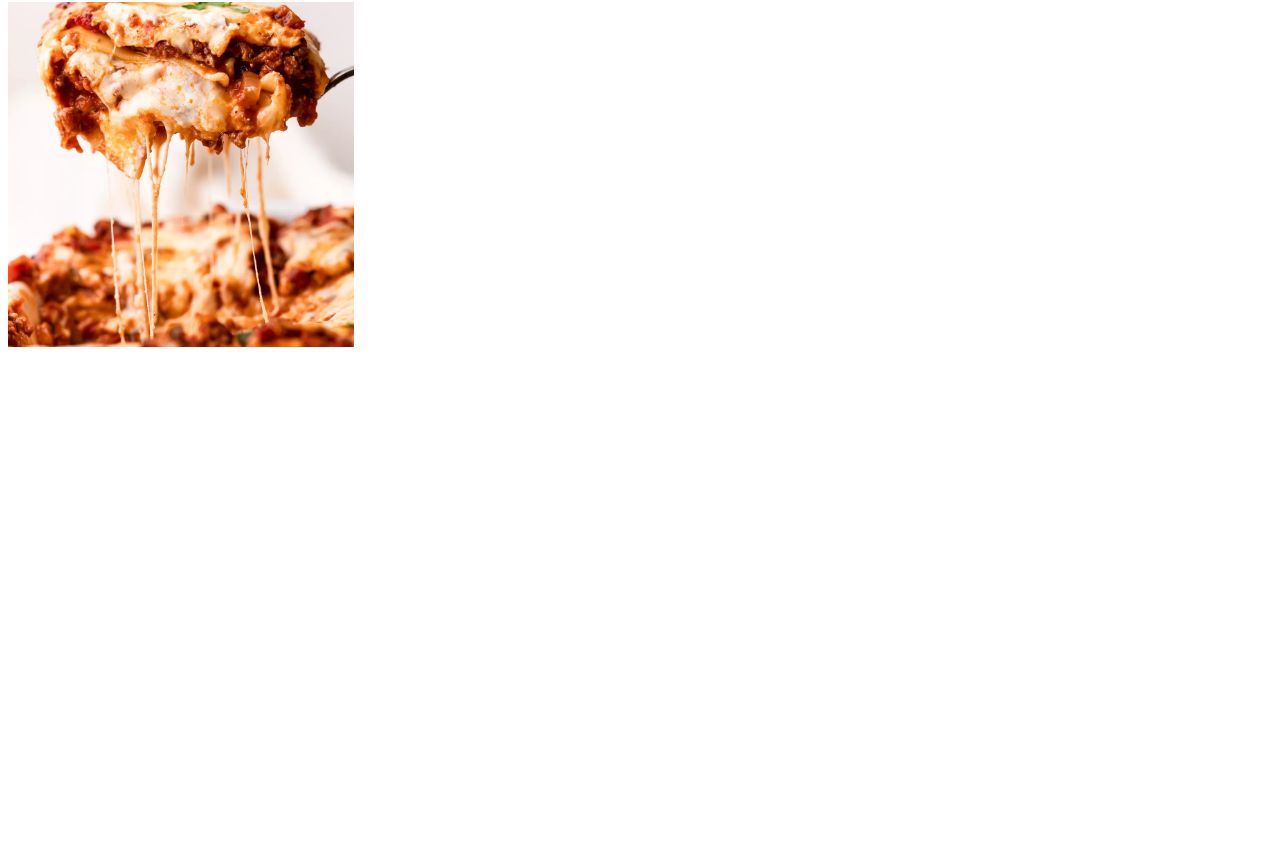
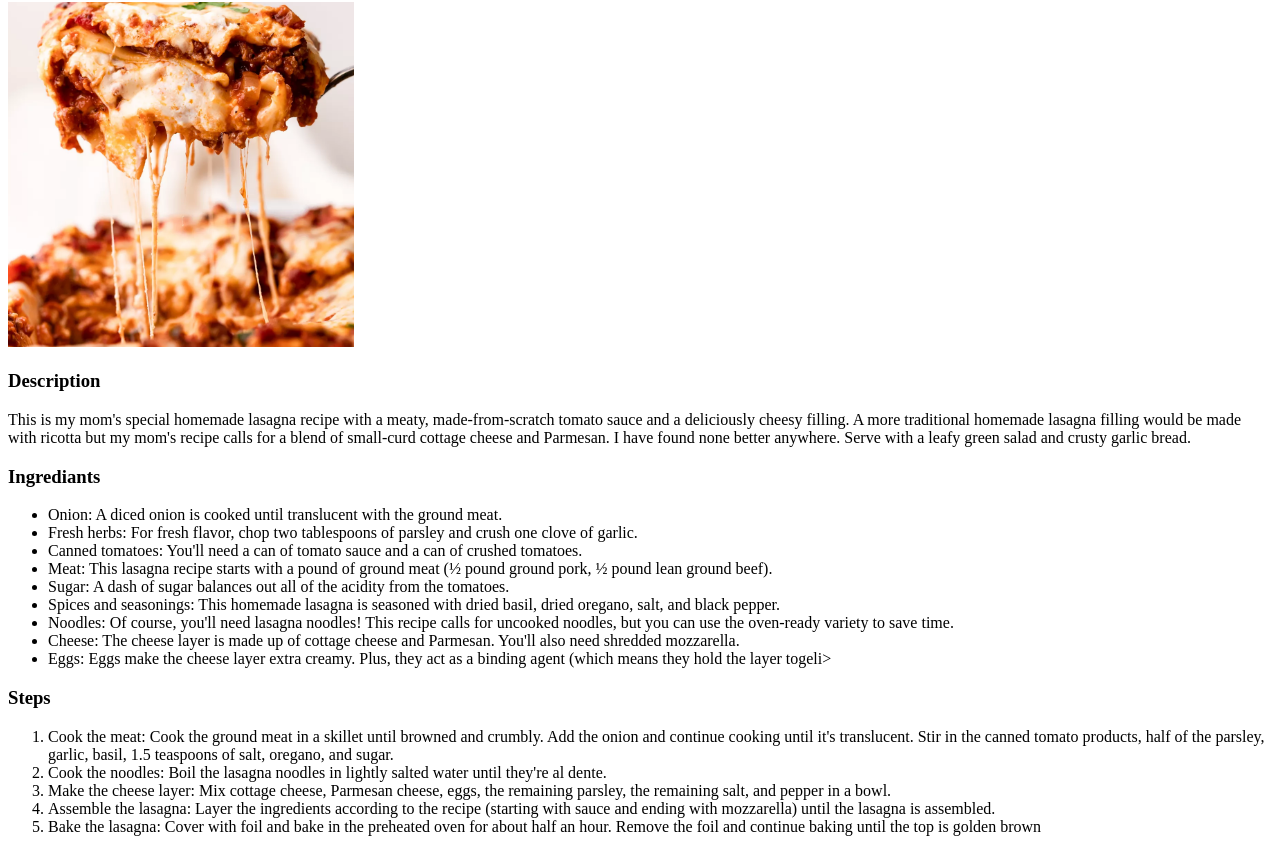
Before and after one commit to PittsGitHub/Odin-Project-Assignment-Recipe-Book, a plain HTML site: page recipes/lasagna.html in a window 1280 px wide. Shown: the part 78-930 px from the top of the page. Before the commit the page ends 800 px from the top, so only its background shows below. Drawn offline with Linux system fonts and the light colour scheme.

Commit message:
Lasagna recipe page done. Two More to Follow.

```diff
--- a/recipes/lasagna.html
+++ b/recipes/lasagna.html
@@ -9,6 +9,35 @@
     <body>
         <h1>Lasagna Recipe</h1>
         <img src = "..\images\lasagna.png" style="width: 27vw; min-width: 155px;">
+        <h3>Description</h3>
+        <p>
+            This is my mom's special homemade lasagna recipe with a meaty, made-from-scratch
+            tomato sauce and a deliciously cheesy filling. A more traditional homemade lasagna
+            filling would be made with ricotta but my mom's recipe calls for a blend of
+            small-curd cottage cheese and Parmesan. I have found none better anywhere.
+            Serve with a leafy green salad and crusty garlic bread.
+
+        </p>
+        <h3>Ingrediants</h3>
+        <ul>
+            <li>Onion: A diced onion is cooked until translucent with the ground meat.</li>
+            <li>Fresh herbs: For fresh flavor, chop two tablespoons of parsley and crush one clove of garlic.</li>
+            <li>Canned tomatoes: You'll need a can of tomato sauce and a can of crushed tomatoes.</li>
+            <li>Meat: This lasagna recipe starts with a pound of ground meat (½ pound ground pork, ½ pound lean ground beef).</li>
+            <li>Sugar: A dash of sugar balances out all of the acidity from the tomatoes.</li>
+            <li>Spices and seasonings: This homemade lasagna is seasoned with dried basil, dried oregano, salt, and black pepper.
+            <li>Noodles: Of course, you'll need lasagna noodles! This recipe calls for uncooked noodles, but you can use the oven-ready variety to save time.</li>
+            <li>Cheese: The cheese layer is made up of cottage cheese and Parmesan. You'll also need shredded mozzarella.</li>
+            <li>Eggs: Eggs make the cheese layer extra creamy. Plus, they act as a binding agent (which means they hold the layer togeli> </li>
+        </ul>
+        <h3>Steps</h3>
+        <ol>
+            <li>Cook the meat: Cook the ground meat in a skillet until browned and crumbly. Add the onion and continue cooking until it's translucent. Stir in the canned tomato products, half of the parsley, garlic, basil, 1.5 teaspoons of salt, oregano, and sugar.</li>
+            <li>Cook the noodles: Boil the lasagna noodles in lightly salted water until they're al dente.</li>
+            <li>Make the cheese layer: Mix cottage cheese, Parmesan cheese, eggs, the remaining parsley, the remaining salt, and pepper in a bowl.</li>
+            <li>Assemble the lasagna: Layer the ingredients according to the recipe (starting with sauce and ending with mozzarella) until the lasagna is assembled.</li>
+            <li>Bake the lasagna: Cover with foil and bake in the preheated oven for about half an hour. Remove the foil and continue baking until the top is golden brown</li>
+        </ol>
     </body>
 
 </html>
```
